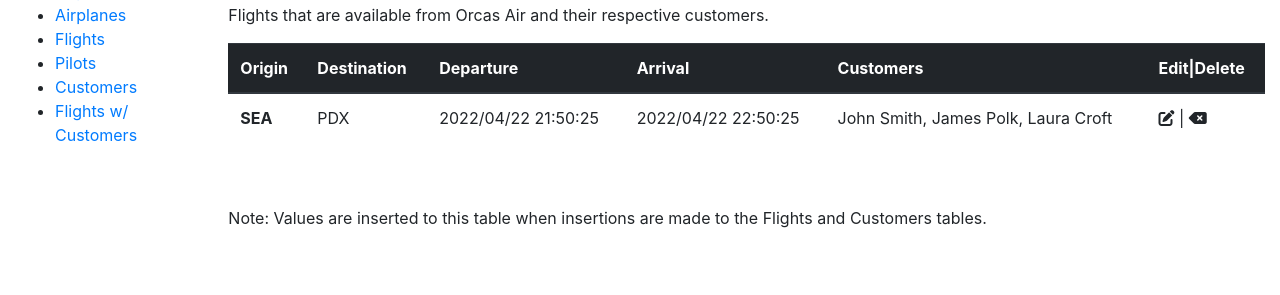
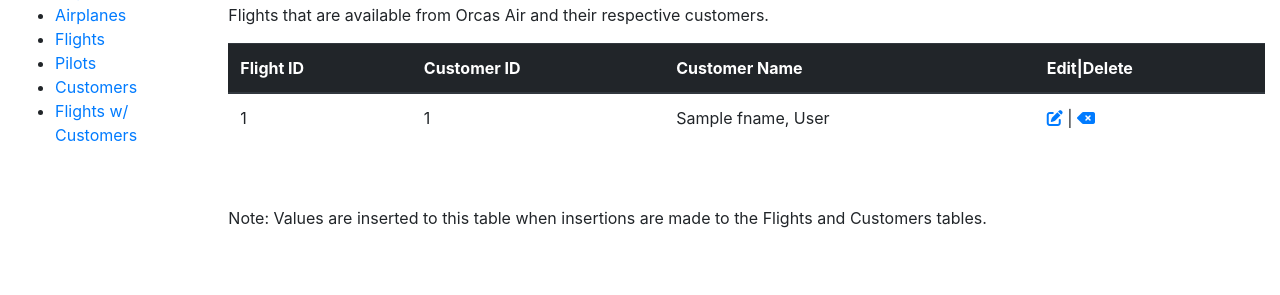
Before and after one commit to jodahoney/cs340_project, a Python web app: template project/templates/flights_has_customers.html in a window 1280 px wide. Shown: the part 109-404 px from the top of the page. Run offline with Jinja, Linux system fonts and the light colour scheme; the template is opened without the code that fills it: most values are stand-ins (such as "Sample title", 1, 10 or a date in 2020); some libraries are stand-ins or nearby versions.

Commit message:
Added read function for intersection table

```diff
--- a/project/templates/flights_has_customers.html
+++ b/project/templates/flights_has_customers.html
@@ -13,31 +13,34 @@
   <table class="table">
     <thead class="thead-dark">
       <tr>
-        <th scope="col">Origin</th>
-        <th scope="col">Destination</th>
-        <th scope="col">Departure</th>
-        <th scope="col">Arrival</th>
-        <th scope="col">Customers</th>
+        <th scope="col">Flight ID</th>
+        <th scope="col">Customer ID</th>
+        <th scope="col">Customer Name</th>
         <th scope="col">Edit|Delete</th>
       </tr>
     </thead>
     <tbody>
+
+      {% for item in data %}
         <tr>
-        <th scope="row">SEA</th>
-        <td>PDX</td>
-        <td>2022/04/22 21:50:25</td>
-        <td>2022/04/22 22:50:25</td>
+            <td>{{ item.Flights_FlightID }}</td>
+            <td>{{ item.Customers_CustomerID }}</td>
             <td>
-          John Smith,
-          James Polk,
-          Laura Croft
+              {{ customer_data[item.Customers_CustomerID - 1].fname }},
+              {{ customer_data[item.Customers_CustomerID - 1].lname }}
             </td>
             <td>
+                <a href="{{ url_for('edit_flight', id=item.Flights_FlightID) }}">
                     <i class="fa-solid fa-pen-to-square"></i>
+                </a>
                 |
+                <a href="{{ url_for('delete_flight', id=item.Flights_FlightID) }}">
                     <i class="fa-solid fa-delete-left"></i>
+                </a>
+
             </td>
         </tr>
+      {% endfor %}
     </tbody>
   </table>
 
```
Lines whose indentation alone changed are shown as unchanged.
